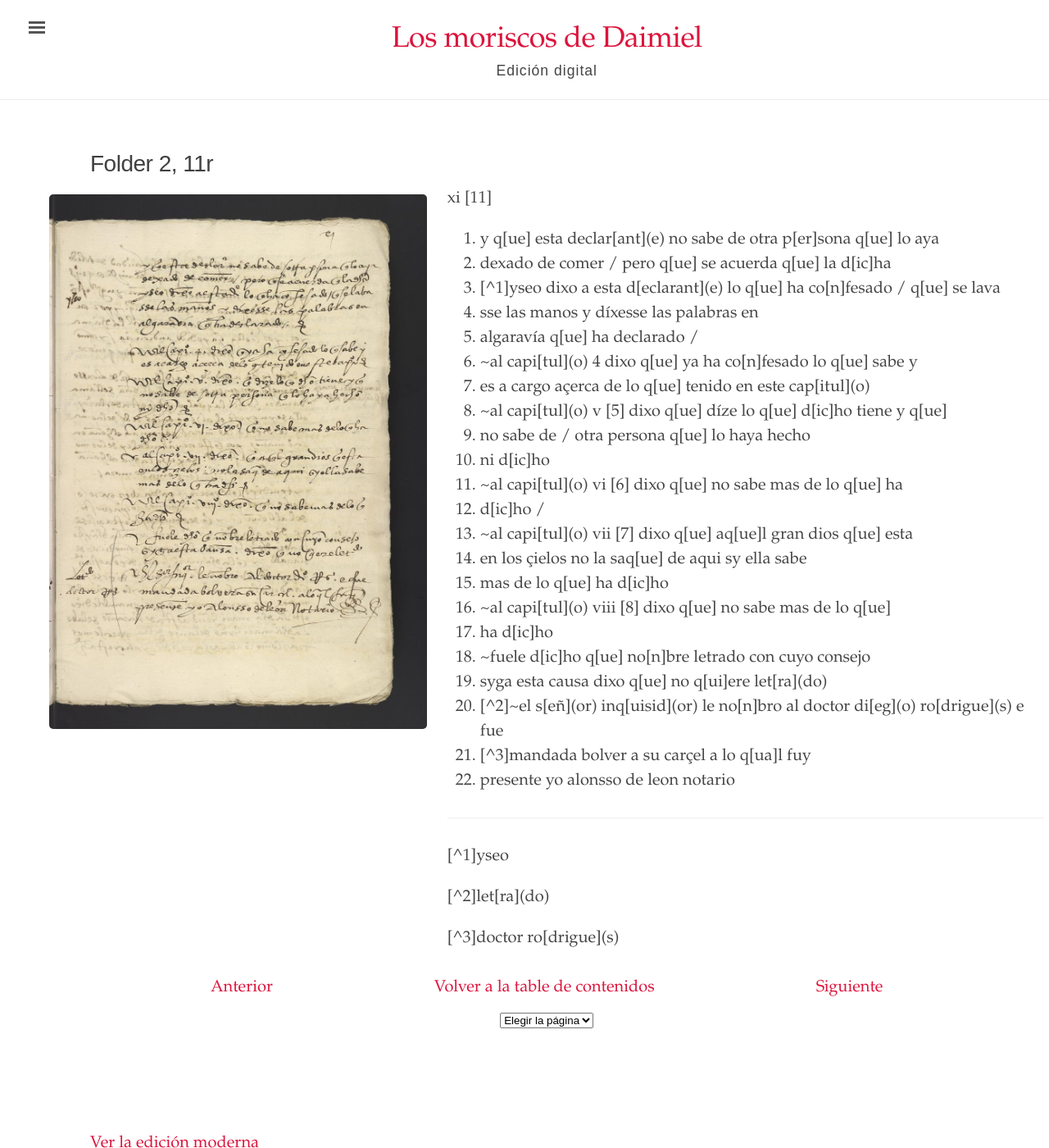
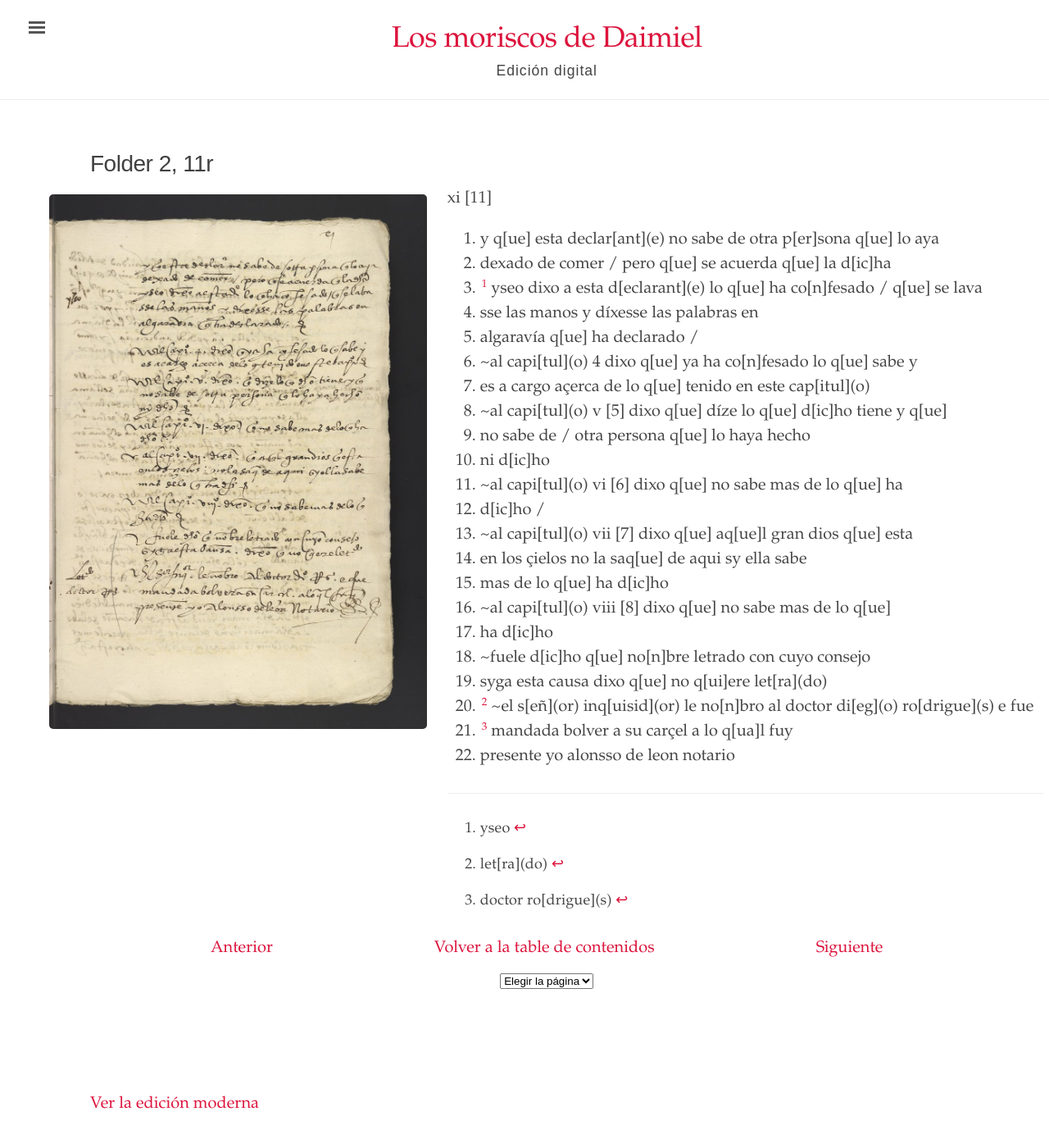
Before and after one commit to digbmc/moriscos-daimel, a Jekyll site: the page built from _texts/folder-2-11r.md, in a window 1280 px wide and 1400 px high. Shown: the whole window at 82% size. Built offline with Jekyll 4.4.1, drawn with Linux system fonts in a browser that asks for light colours.

Commit message:
Update folder-2-11r.md

```diff
--- a/_texts/folder-2-11r.md
+++ b/_texts/folder-2-11r.md
@@ -9,7 +9,7 @@ xi \[11\]
 
 1. y q\[ue\] esta declar\[ant\](e) no sabe de otra p\[er\]sona q\[ue\] lo aya
 2. dexado de comer / pero q\[ue\] se acuerda q\[ue\] la d\[ic\]ha
-3. [^1]yseo dixo a esta d\[eclarant\](e) lo q\[ue\] ha co\[n\]fesado / q\[ue\] se lava
+3. [^1] yseo dixo a esta d\[eclarant\](e) lo q\[ue\] ha co\[n\]fesado / q\[ue\] se lava
 4. sse las manos y díxesse las palabras en
 5. algaravía q\[ue\] ha declarado /
 6. ~al capi\[tul\](o) 4 dixo q\[ue\] ya ha co\[n\]fesado lo q\[ue\] sabe y
@@ -26,14 +26,14 @@ xi \[11\]
 17. ha d\[ic\]ho
 18. ~fuele d\[ic\]ho q\[ue\] no\[n\]bre letrado con cuyo consejo
 19. syga esta causa dixo q\[ue\] no q\[ui\]ere let\[ra\](do)
-20. [^2]~el s\[eñ\](or) inq\[uisid\](or) le no\[n\]bro al doctor di\[eg\](o) ro\[drigue\](s) e fue
-21. [^3]mandada bolver a su carçel a lo q\[ua\]l fuy
+20. [^2] ~el s\[eñ\](or) inq\[uisid\](or) le no\[n\]bro al doctor di\[eg\](o) ro\[drigue\](s) e fue
+21. [^3] mandada bolver a su carçel a lo q\[ua\]l fuy
 22. presente yo alonsso de leon notario
 
 <hr>
 
-[^1]yseo
+[^1]: yseo
 
-[^2]let\[ra\](do)
+[^2]: let\[ra\](do)
 
-[^3]doctor ro\[drigue\](s)
+[^3]: doctor ro\[drigue\](s)
```
